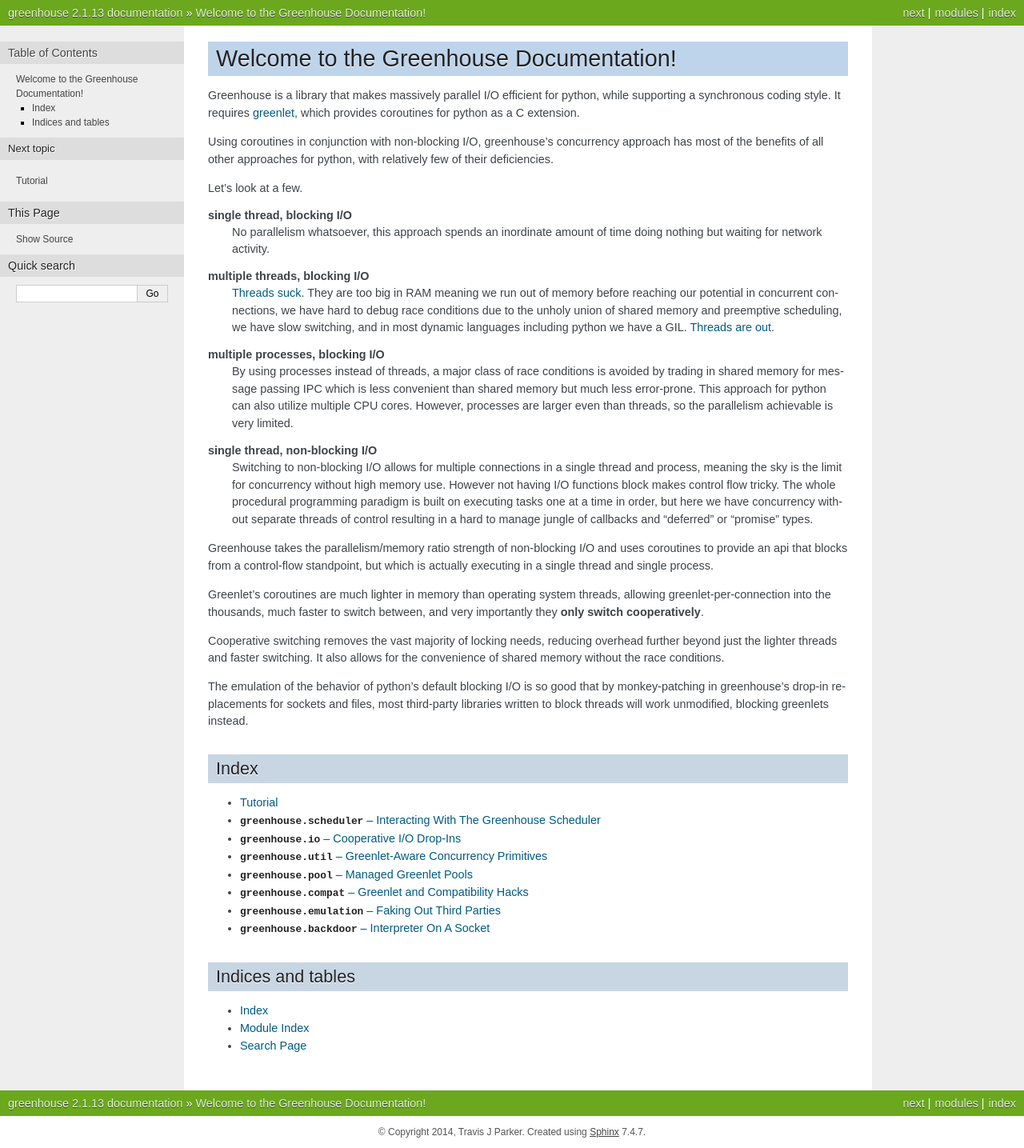
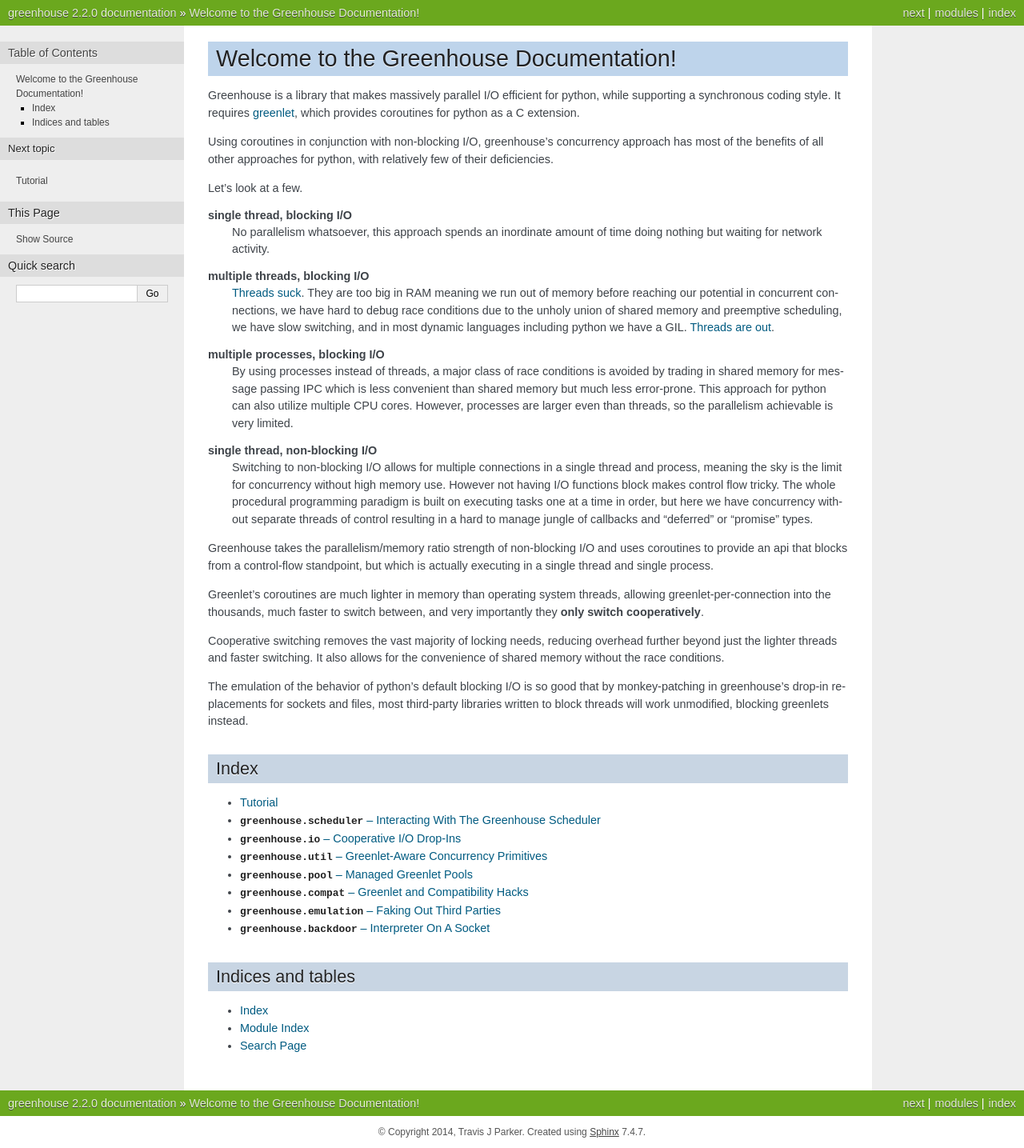
Before and after one commit to teepark/greenhouse, a Sphinx documentation site: the page built from docs/source/index.rst, in a window 1280 px wide. Shown: the whole page at 80% size. Built offline with Sphinx 7.4.7, drawn with Linux system fonts in a browser that asks for light colours.

Commit message:
version bump with release notes

```diff
--- a/docs/source/conf.py
+++ b/docs/source/conf.py
@@ -47,9 +47,9 @@ copyright = u'2014, Travis J Parker'
 # built documents.
 #
 # The short X.Y version.
-version = '2.1'
+version = '2.2'
 # The full version, including alpha/beta/rc tags.
-release = '2.1.13'
+release = '2.2.0'
 
 # The language for content autogenerated by Sphinx. Refer to documentation
 # for a list of supported languages.
--- a/greenhouse/__init__.py
+++ b/greenhouse/__init__.py
@@ -13,7 +13,7 @@ from greenhouse.backdoor import *
 from greenhouse.emulation import *
 
 
-VERSION = (2, 1, 13, '')
+VERSION = (2, 2, 0, '')
 
 __version__ = ".".join(filter(None, (str(x) for x in VERSION)))
 
--- a/setup.py
+++ b/setup.py
@@ -1,11 +1,10 @@
 #!/usr/bin/env python
 # vim: fileencoding=utf8:et:sw=4:ts=8:sts=4
 
-import os
 from setuptools import setup
 
 
-VERSION = (2, 1, 13, "")
+VERSION = (2, 2, 0, "")
 
 setup(
     name="greenhouse",
```
Also changed, not shown: 1 other file.
